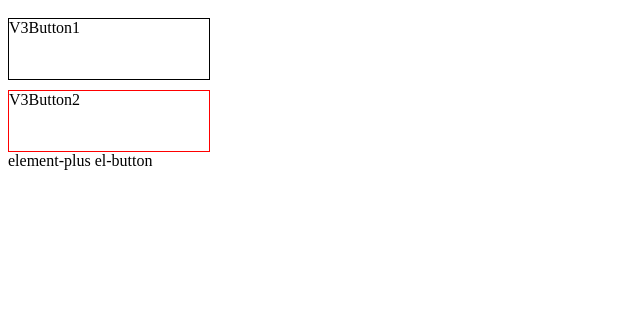
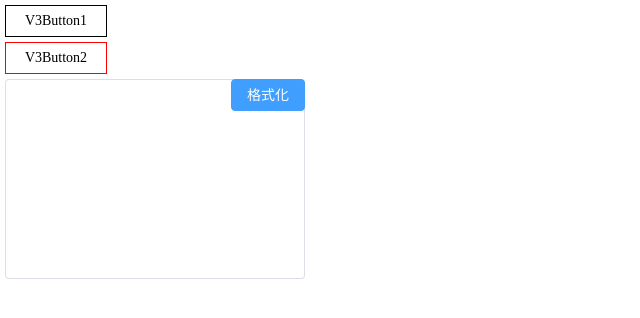
Before and after one commit to zhouhuafei/npm-publish-vue3-component, a Vue app: page / in a window 1280 px wide. Shown: the top 318 px of the page, without its empty margins (0-640 px from the left). Built offline with nearby package versions, Linux system fonts and the light colour scheme.

Commit message:
feat: 🎸 V3JsonXmlFormatWrap 未完待续

```diff
--- a/lib-src/Button1/index.scss
+++ b/lib-src/Button1/index.scss
@@ -1,5 +1,9 @@
 .v3Button1 {
-  width: 200px;
-  height: 60px;
+  width: 100px;
+  height: 30px;
+  font-size: 14px;
+  display: flex;
+  align-items: center;
+  justify-content: center;
   border: 1px solid black;
 }
--- a/lib-src/Button2/Component.tsx
+++ b/lib-src/Button2/Component.tsx
@@ -10,10 +10,9 @@
   setup (props) {
     return () => {
       return <>
-        <div class={css.v3Button2}>
+        <div class={`v3Button2 ${css.v3Button2}`}>
           {props.msg}
         </div>
-        <el-button type="primary" style="margin-top: 10px;">element-plus el-button</el-button>
       </>
     }
   }
--- a/lib-src/Button2/index.global.scss
+++ b/lib-src/Button2/index.global.scss
@@ -1,5 +1,9 @@
 .v3Button2 {
-  width: 200px;
-  height: 60px;
+  width: 100px;
+  height: 30px;
+  font-size: 14px;
+  display: flex;
+  align-items: center;
+  justify-content: center;
   border: 1px solid green;
 }
--- a/lib-src/Button2/index.module.scss
+++ b/lib-src/Button2/index.module.scss
@@ -1,5 +1,9 @@
 .v3Button2 {
-  width: 200px;
-  height: 60px;
+  width: 100px;
+  height: 30px;
+  font-size: 14px;
+  display: flex;
+  align-items: center;
+  justify-content: center;
   border: 1px solid red;
 }
--- /dev/null
+++ b/lib-src/V3JsonXmlFormat/Component.vue
@@ -0,0 +1,18 @@
+<template>
+  <div class="V3JsonXmlFormatWrap">
+    <div class="V3JsonXmlFormat" contenteditable></div>
+    <el-button type="primary" class="V3JsonXmlFormatButton">格式化</el-button>
+  </div>
+</template>
+
+<script lang="ts">
+import { defineComponent } from 'vue'
+
+export default defineComponent({
+  name: 'V3JsonXmlFormat'
+})
+</script>
+
+<style scoped lang="scss">
+@use "./index" as *;
+</style>
--- /dev/null
+++ b/lib-src/V3JsonXmlFormat/index.scss
@@ -0,0 +1,29 @@
+.V3JsonXmlFormatWrap {
+  width: 100%;
+  height: 100%;
+  position: relative;
+  font-size: 14px;
+}
+
+.V3JsonXmlFormat {
+  width: 100%;
+  height: 100%;
+  overflow: auto;
+  outline: none;
+  box-sizing: border-box;
+  box-shadow: 0 0 0 1px var(--el-input-border-color, var(--el-border-color)) inset;
+  padding: 5px 11px;
+  border-radius: var(--el-input-border-radius, var(--el-border-radius-base));
+  transition: var(--el-transition-box-shadow);
+  --el-input-focus-border-color: var(--el-color-primary);
+
+  &:focus {
+    box-shadow: 0 0 0 1px var(--el-input-focus-border-color) inset;
+  }
+}
+
+.V3JsonXmlFormatButton {
+  position: absolute;
+  right: 0;
+  top: 0;
+}
--- /dev/null
+++ b/lib-src/V3JsonXmlFormat/index.ts
@@ -0,0 +1,4 @@
+import Component from './Component.vue'
+import { withInstall } from '../utils/ComponentUtil'
+
+export default withInstall(Component)
--- a/lib-src/index.ts
+++ b/lib-src/index.ts
@@ -1,7 +1,9 @@
 import V3Button1 from './Button1/index'
 import V3Button2 from './Button2/index'
+import V3JsonXmlFormat from './V3JsonXmlFormat/index'
 
 export {
   V3Button1,
-  V3Button2
+  V3Button2,
+  V3JsonXmlFormat
 }
--- a/src/App.vue
+++ b/src/App.vue
@@ -1,7 +1,10 @@
 <template>
   <div id="main">
-    <V3Button1 msg="V3Button1" style="margin-bottom: 10px;" />
+    <V3Button1 msg="V3Button1" style="margin-bottom: 5px;" />
     <V3Button2 msg="V3Button2" />
+    <div style="width: 300px;height: 200px;margin-top: 5px;">
+      <V3JsonXmlFormat />
+    </div>
   </div>
 </template>
 
@@ -9,7 +12,12 @@
 </script>
 
 <style>
+* {
+  margin: 0;
+  padding: 0;
+}
+
 #main {
-  padding: 10px 0;
+  padding: 5px;
 }
 </style>
--- a/src/main.ts
+++ b/src/main.ts
@@ -3,7 +3,7 @@
 import 'element-plus/dist/index.css'
 import ElementPlus from 'element-plus'
 // 开发阶段 - 调试 - 会自动引入css
-import { V3Button1, V3Button2 } from '../lib-src'
+import { V3Button1, V3Button2, V3JsonXmlFormat } from '../lib-src'
 // 生产阶段 - 调试 - 需手动引入css
 // import '../lib/index.css'
 // import { V3Button1, V3Button2 } from '../lib/index.es.js'
@@ -12,4 +12,5 @@
 app.use(ElementPlus)
 app.use(V3Button1)
 app.use(V3Button2)
+app.use(V3JsonXmlFormat)
 app.mount('#app')
```
Also changed, not shown: vitest.config.ts (added, +14 -0 lines), 1 other file (tests, documents, lock files or other folders).
